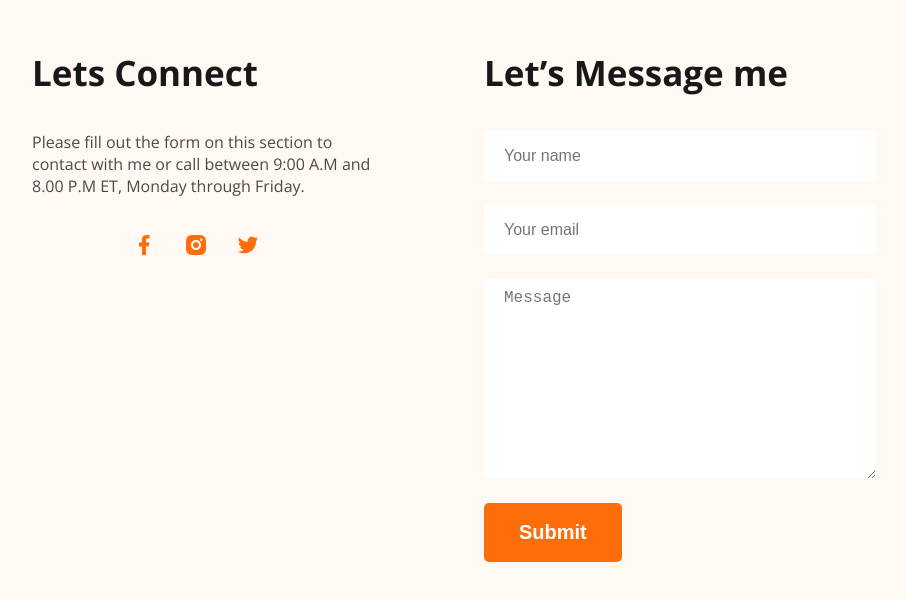
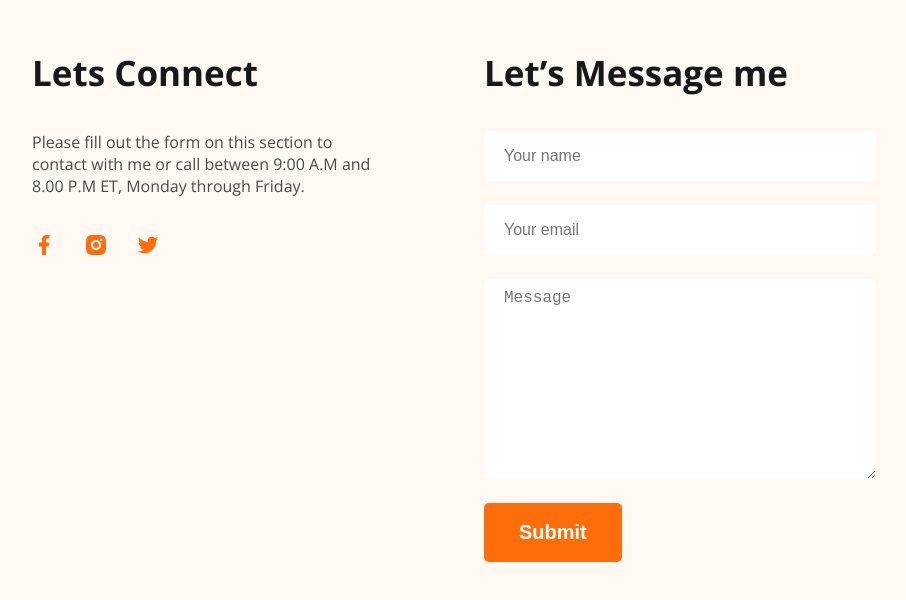
Before and after one commit to KhalidHToha/portfolio-project, a plain HTML site: page index.html in a window 1280 px wide. Shown: the part 3465-4065 px from the top of the page, without its empty margins (206-1112 px from the left). Drawn offline with nearby package versions, Linux system fonts and the light colour scheme.

Commit message:
icon derection change

```diff
--- a/index.html
+++ b/index.html
@@ -216,7 +216,7 @@
           Please fill out the form on this section to contact with me or call
           between 9:00 A.M and 8.00 P.M ET, Monday through Friday.
         </p>
-        <div class="social-icon text-center">
+        <div class="social-icon">
           <a href=""><img src="images/icons/facebook.png" alt="" /></a>
           <a href=""><img src="images/icons/insta.png" alt="" /></a>
           <a href=""><img src="images/icons/twitter.png" alt="" /></a>
```
